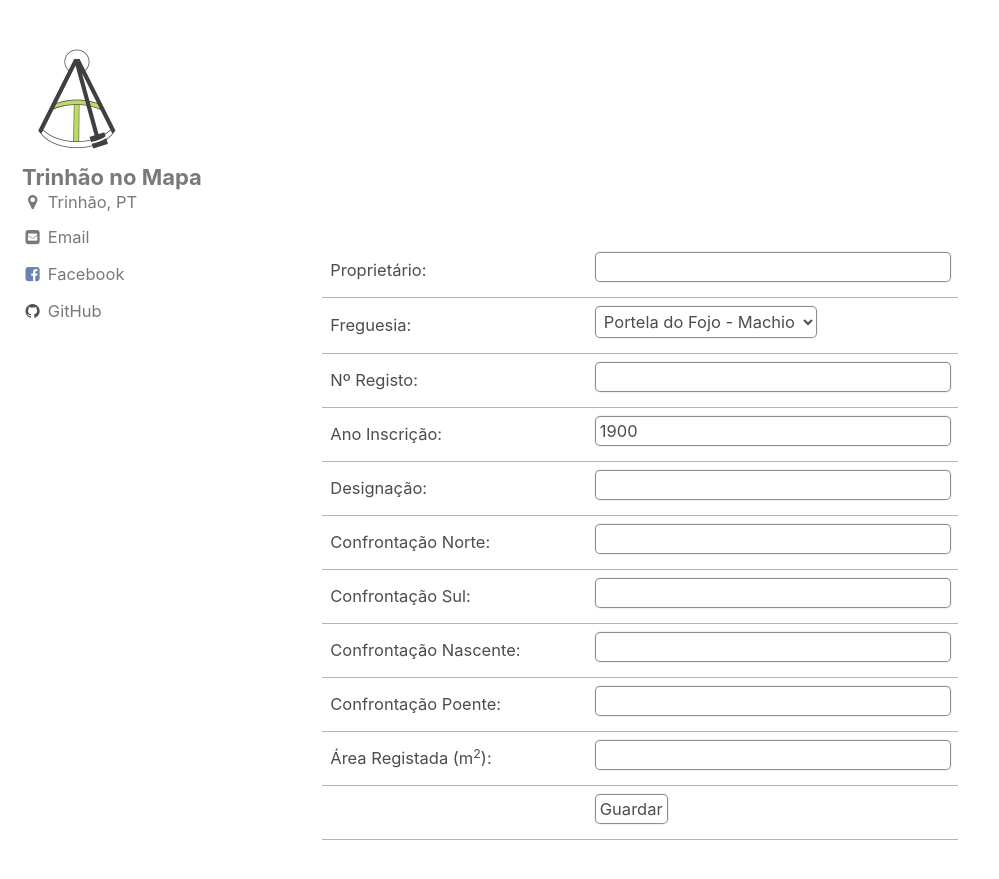
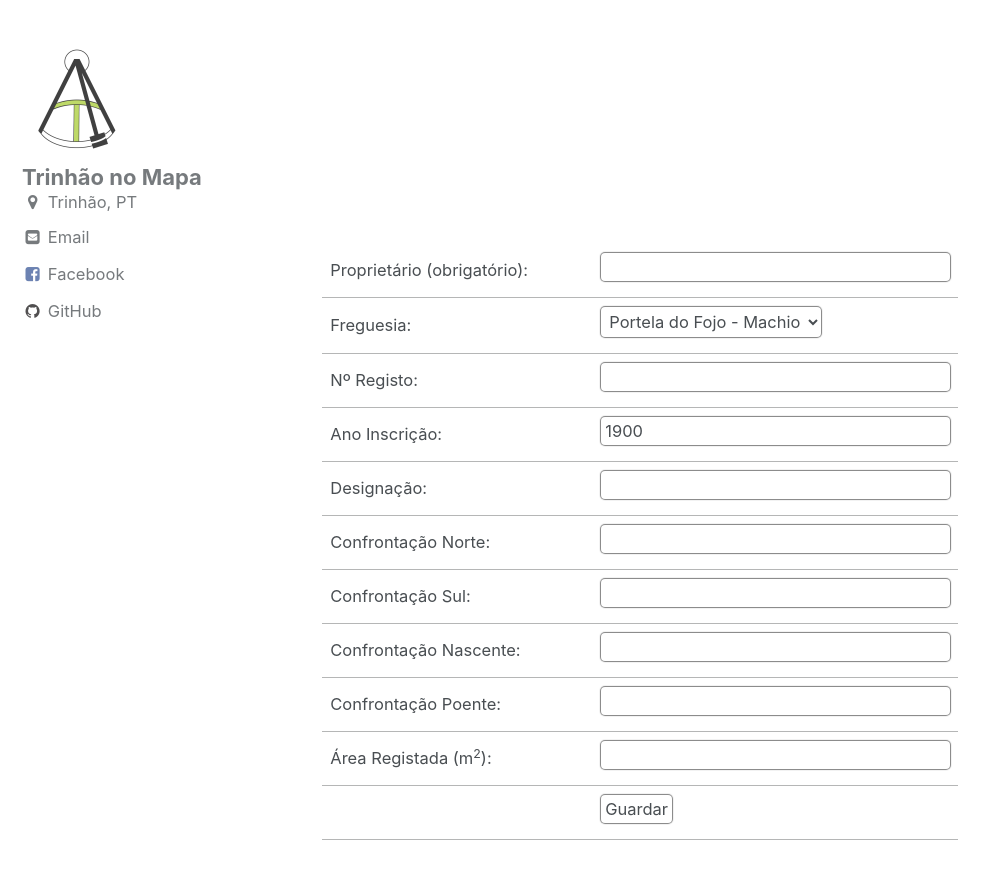
Before and after one commit to trinhaonomapa/trinhaonomapa.github.io, a Jekyll site: the page built from _pages/mapas.md, in a window 1280 px wide and 900 px high, scrolled down 331 px. Shown: the top 879 px of the window, without its empty margins (0-999 px from the left). Built offline with Jekyll 4.4.1, drawn with Linux system fonts in a browser that asks for light colours.

Commit message:
Updated form field label

```diff
--- a/_layouts/maps.html
+++ b/_layouts/maps.html
@@ -6,7 +6,7 @@ layout: single
 <div id="map" class="responsive-video-container"></div>
 <div id="form">
   <table>
-    <tr><td>Proprietário:</td> <td><input id='owner' type='text'/> </td> </tr>
+    <tr><td>Proprietário (obrigatório):</td> <td><input id='owner' type='text'/> </td> </tr>
     <tr><td>Freguesia:</td> <td><select id='parish'> +
             <option value='061208 - PORTELA DO FOJO-MACHIO' SELECTED>Portela do Fojo - Machio</option>
             </select> </td></tr>
```
